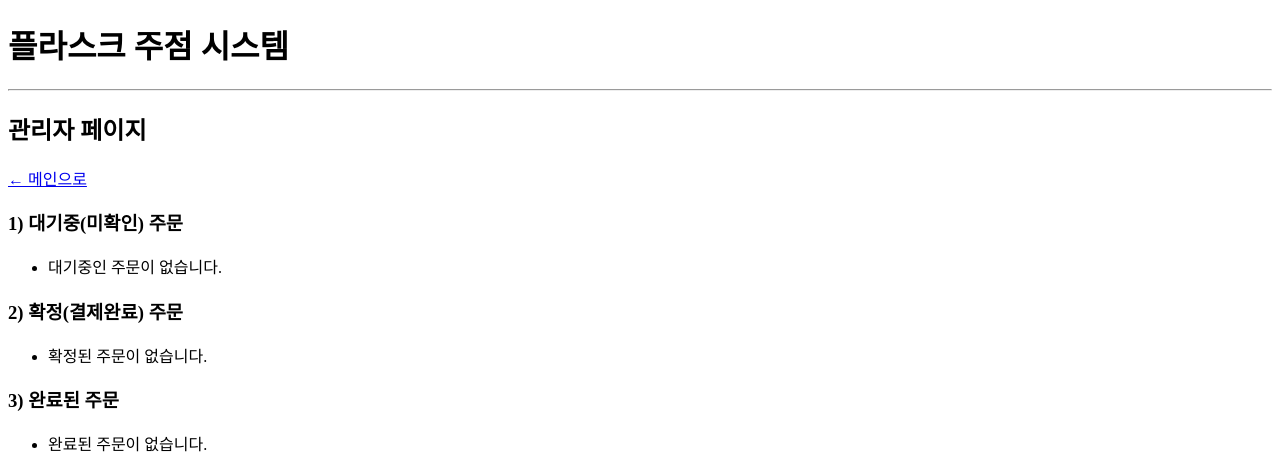
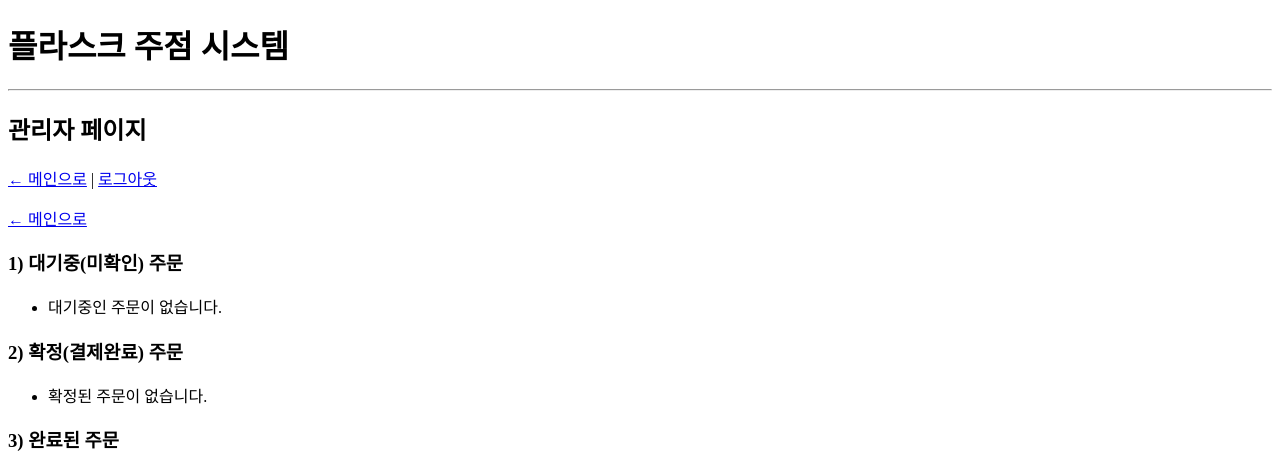
Before and after one commit to bag4355/restaurant-system, a Flask app: page /admin in a window 1280 px wide. Shown: the top 468 px of the page. Run offline with Flask 3, Linux system fonts and the light colour scheme; the visitor is signed in with stand-in values (Sample User, id 1).

Commit message:
Update admin.html

```diff
--- a/templates/admin.html
+++ b/templates/admin.html
@@ -1,7 +1,12 @@
 {% extends "layout.html" %}
 {% block content %}
 <h2>관리자 페이지</h2>
+<p>
+  <a href="{{ url_for('index') }}">← 메인으로</a> |
+  <a href="{{ url_for('logout') }}">로그아웃</a>
+</p>
 <p><a href="{{ url_for('index') }}">← 메인으로</a></p>
+
 
 <h3>1) 대기중(미확인) 주문</h3>
 <ul>
```
